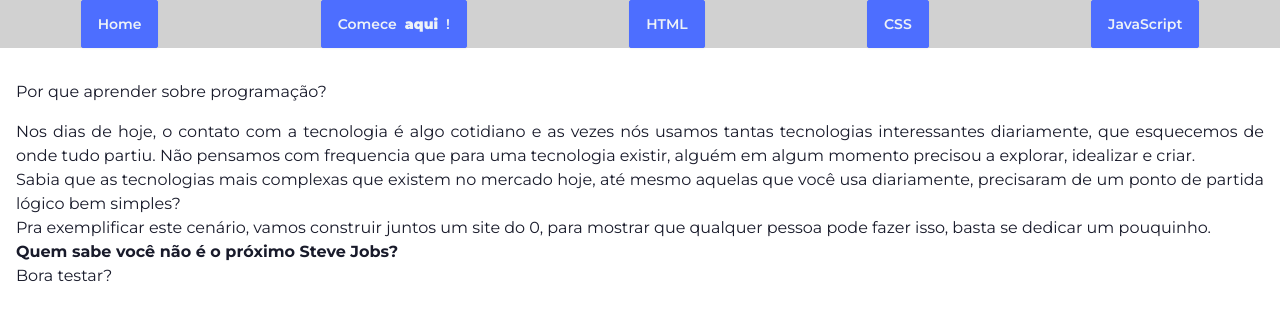
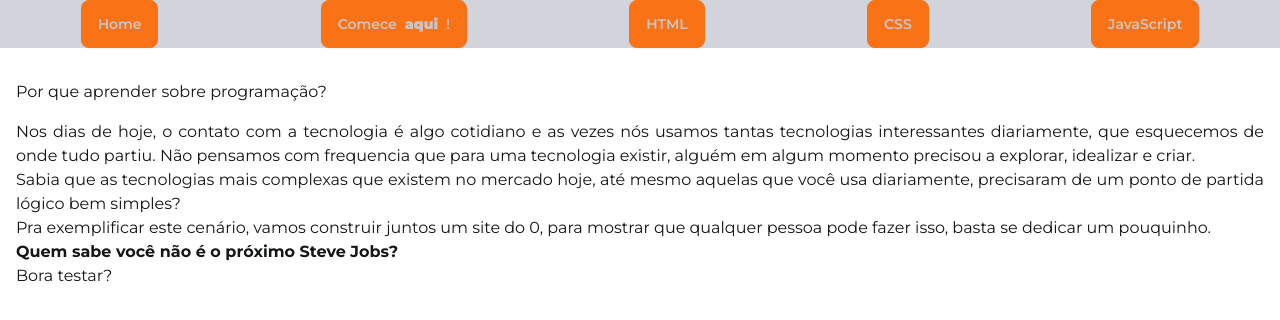
Before and after one commit to arqueduck/QuackAcademy, a Next.js app: page / in a window 1280 px wide. Shown: the top 320 px of the page. Built offline with nearby package versions, Linux system fonts and the light colour scheme.

Commit message:
Atualizado o tema do DaisyUI

```diff
--- a/tailwind.config.js
+++ b/tailwind.config.js
@@ -18,6 +18,32 @@ module.exports = {
     require('daisyui')
   ],
   daisyui: {
-    themes: ["corporate"]
+    // themes: ["corporate"]
+    themes: [
+      {
+        site: {
+          "primary": "#f97316",
+          "primary-content": "#f3f4f6",
+          "secondary": "#2563eb",
+          "secondary-content": "#d3e6d1",
+          "accent": "#4ade80",
+          "accent-content": "#001400",
+          "neutral": "#374151",
+          "neutral-content": "#c8c5cb",
+          "base-100": "#f3f4f6",
+          "base-200": "#e5e7eb",
+          "base-300": "#d1d5db",
+          "base-content": "#141616",
+          "info": "#38bdf8",
+          "info-content": "#00080f",
+          "success": "#22c55e",
+          "success-content": "#000a02",
+          "warning": "#fde047",
+          "warning-content": "#160500",
+          "error": "#ff1f48",
+          "error-content": "#160002",
+        },
+      },
+    ]
   }
 };
```
